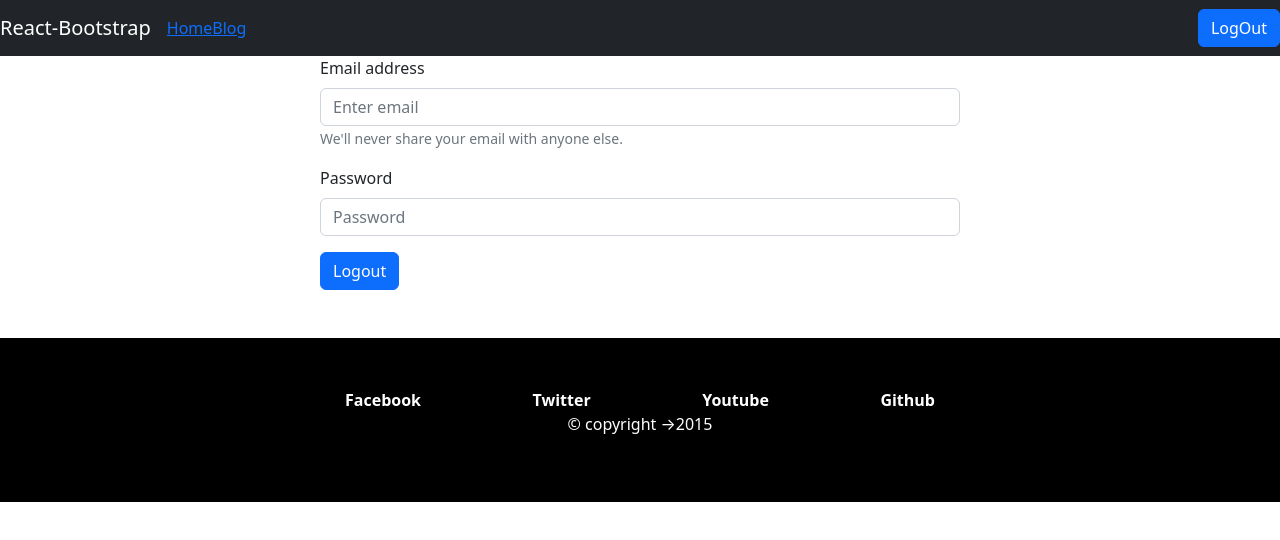
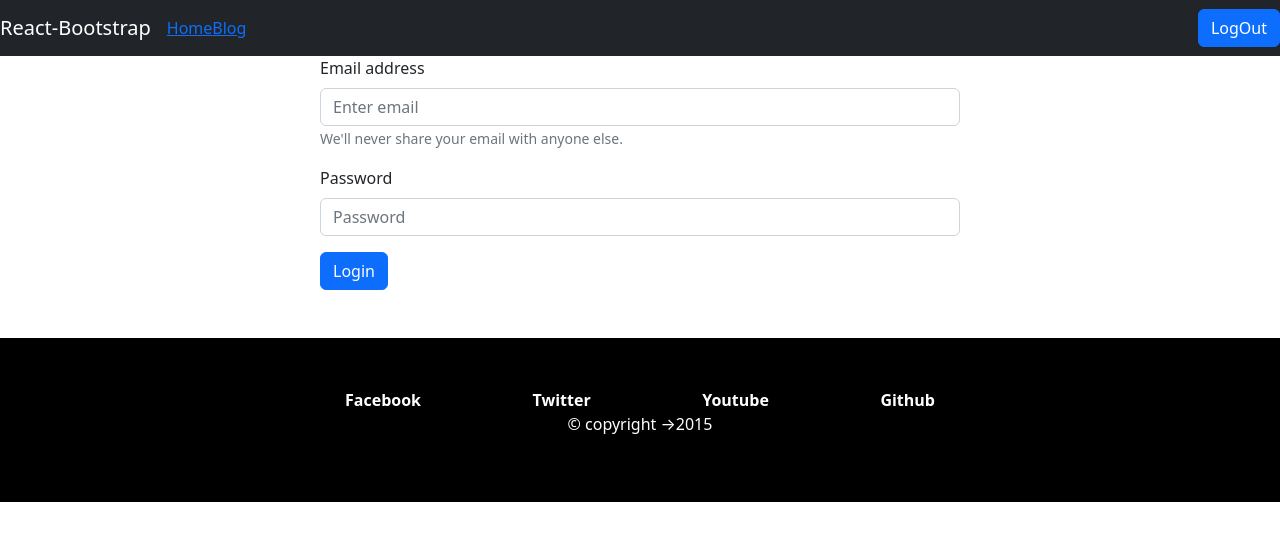
Before and after one commit to sabbirahmedseam/assignment-11-client, a React (Create React App) app: page /login in a window 1280 px wide. Shown: the top 540 px of the page. Built offline with nearby package versions, Linux system fonts and the light colour scheme; no server answers.

Commit message:
redirect

```diff
--- a/src/Login/Login.js
+++ b/src/Login/Login.js
@@ -7,8 +7,8 @@ import { AuthContext } from "../AuthProvider/AuthProvider";
 const Login = () => {
   const location = useLocation();
   const navigate = useNavigate();
-  const from = location?.state?.from?.pathname || "/";
-
+  const from = location.state?.from?.pathname || "/";
+  console.log(from);
   const { logIn } = useContext(AuthContext);
   const handleSubmit = (event) => {
     event.preventDefault();
@@ -20,7 +20,8 @@ const Login = () => {
       .then((result) => {
         const user = result.user;
         console.log(user);
-        navigate(from, { replace: true });
+        // navigate(from, { replace: true });
+        navigate("/review");
       })
       .catch((err) => console.log(err));
   };
@@ -45,7 +46,7 @@ const Login = () => {
           />
         </Form.Group>
         <Button variant="primary" type="submit">
-          Logout
+          Login
         </Button>
       </Form>
     </div>
--- a/src/PrivateRoute/PrivateRoute.js
+++ b/src/PrivateRoute/PrivateRoute.js
@@ -5,15 +5,16 @@ import { AuthContext } from "../AuthProvider/AuthProvider";
 
 const PrivateRoute = ({ children }) => {
   const { user, loading } = useContext(AuthContext);
-  console.log(loading);
   const location = useLocation();
+  console.log(location);
   if (loading) {
     return <Spinner animation="grow"></Spinner>;
   }
   if (!user) {
-    return <Navigate to="/login" state={{ from: location }} replace></Navigate>;
+    return <Navigate to="/login" state={{ from: location }} replace ></Navigate>;
   }
   return children;
+
 };
 
 export default PrivateRoute;
```
